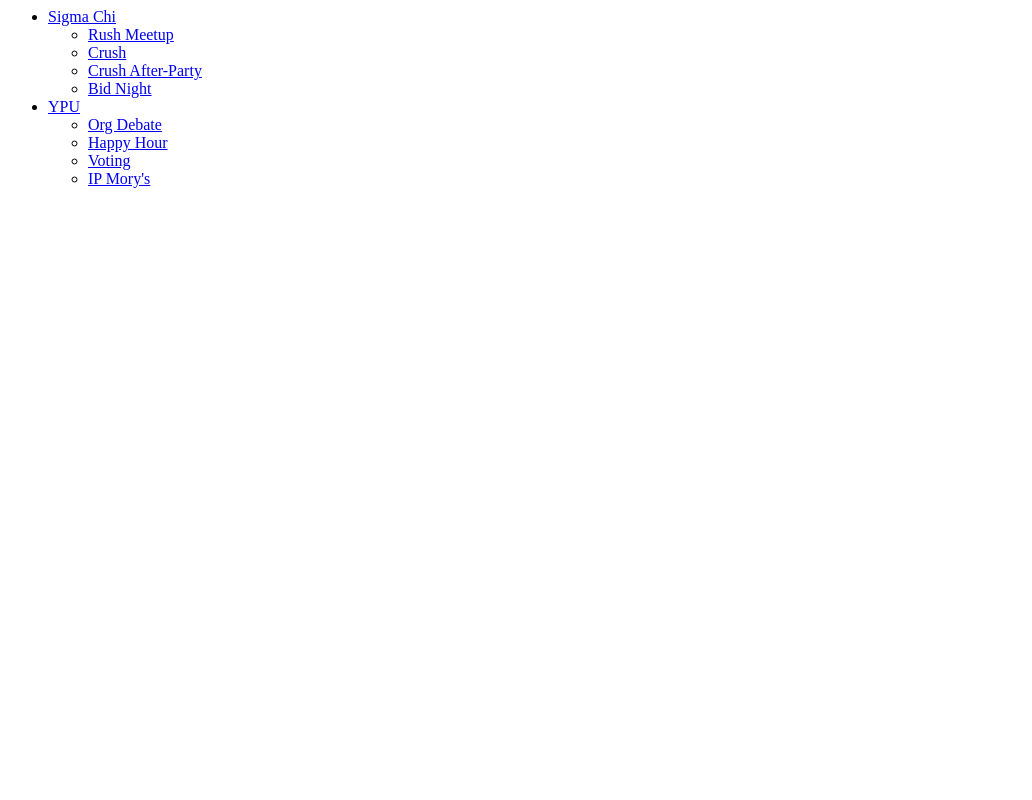
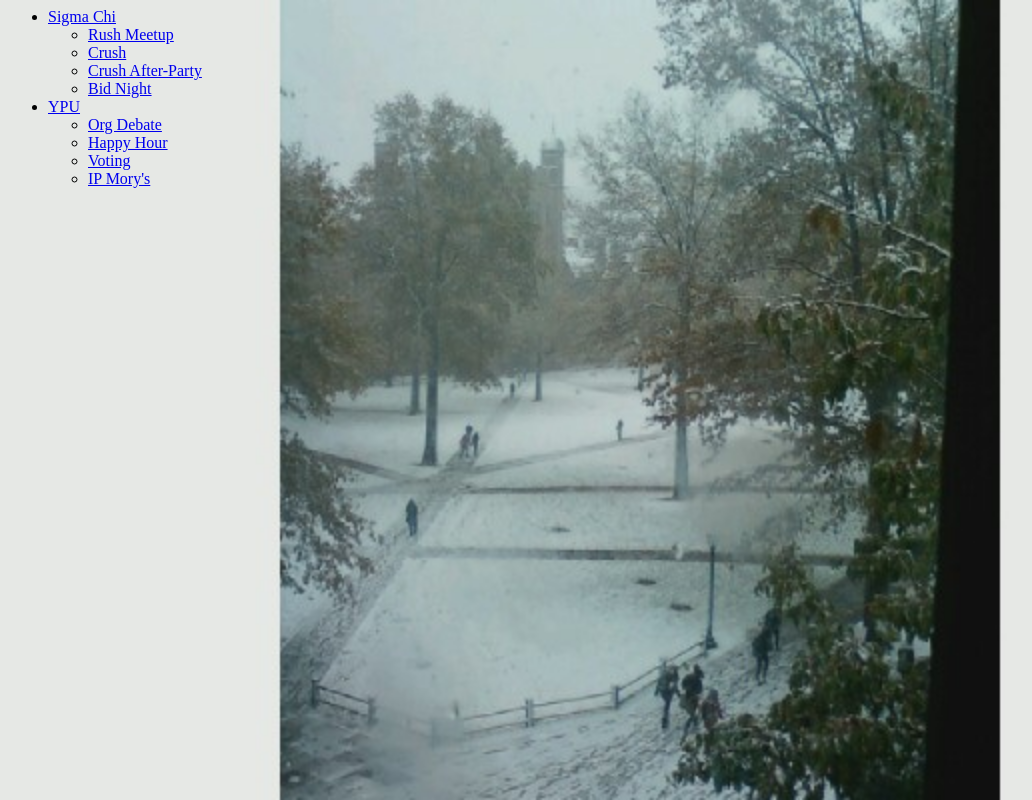
Before and after one commit to brownmagik352/eventpy, a Django app: page / in a window 1280 px wide. Shown: the whole page, without its empty margins (0-1032 px from the left). Run offline with Django 3.2, Linux system fonts and the light colour scheme; data comes from the database, SQL or seed files in the repository; parts of the project's set-up code (start-up, migrations or seed data) failed here and were passed over.

Commit message:
finished part 6 statics

```diff
--- /dev/null
+++ b/eventbook/events/static/events/style.css
@@ -0,0 +1,8 @@
+a:hover {
+	color: orange;
+}
+
+body {
+	background:  url("images/ocs.jpg") no-repeat center center fixed;
+	background-size: cover;
+}
--- a/eventbook/events/templates/events/index.html
+++ b/eventbook/events/templates/events/index.html
@@ -1,3 +1,6 @@
+{% load staticfiles %}
+<link rel="stylesheet" type="text/css" href="{% static 'events/style.css' %}" />
+
 {% if groups %}
 	<ul>
 		{% for group in groups %}
```
Also changed, not shown: eventbook/events/static/events/images/ocs.jpg (added).
